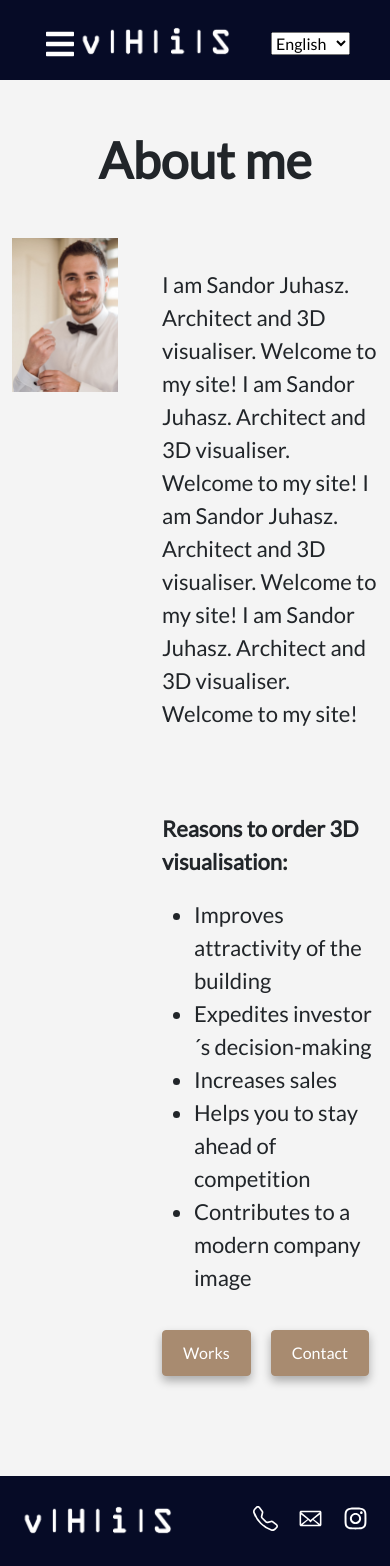
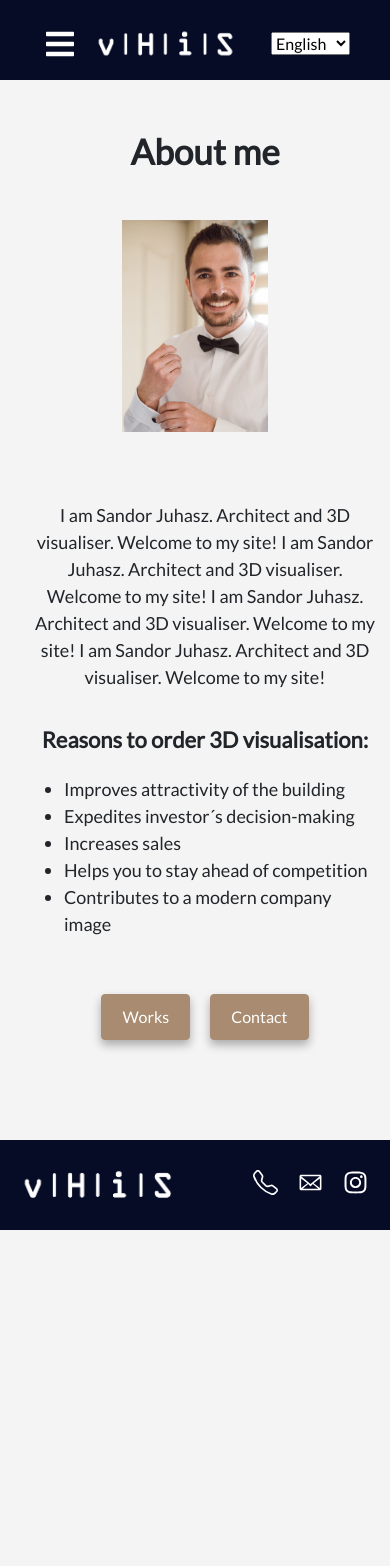
Before and after one commit to fhonoria/3d_visualization_site, a React (Create React App) app: page /about in a window 390 px wide. After the commit the page ends 1230 px from the top, so only its background shows below. Built offline with nearby package versions, Linux system fonts and the light colour scheme.

Commit message:
made all submenus responsive

```diff
--- a/src/components/Navbar.css
+++ b/src/components/Navbar.css
@@ -85,3 +85,9 @@
 span {
   margin-left: 16px;
 }
+
+@media (max-width: 400px) {
+  .navbar img {
+    width: 47%;
+  }
+}
--- a/src/components/Services.css
+++ b/src/components/Services.css
@@ -19,6 +19,10 @@
   opacity: 0.7;
 }
 
+.services .building-icon {
+  font-size: 50px;
+  margin-bottom: 23px;
+}
 .services .couch-icon {
   font-size: 50px;
   margin-bottom: 20px;
@@ -34,7 +38,8 @@
   margin-bottom: 18px;
 }
 
-.services .building-icon {
-  font-size: 45px;
-  margin-bottom: 23px;
+@media (max-width: 768px) {
+  .services h4 {
+    font-size: 12px;
+  }
 }
--- a/src/components/Services.js
+++ b/src/components/Services.js
@@ -39,46 +39,66 @@ function Services(props) {
             <div className="col-3">
               <a href="./Works#exterior" className="work-button">
                 <HiIcons.HiOfficeBuilding className="building-icon" />
+              </a>
+            </div>
+            <div className="col-3">
+              <a href="./Works#interior" className="work-button">
+                <FaIcons.FaCouch className="couch-icon" />
+              </a>
+            </div>
+            <div className="col-3">
+              <a href="./Works#floor-plans" className="work-button">
+                <FaIcons.FaDraftingCompass className="compass-icon" />
+              </a>
+            </div>
+            <div className="col-3">
+              <a href="./Works#product-design" className="work-button">
+                <HiIcons.HiLightBulb className="bulb-icon" />
+              </a>
+            </div>
+          </div>
+          <div className="row">
+            <div className="col-3">
               <h4>
                 <strong className="text-uppercase">
                   {content.categoryExterior}
                 </strong>
               </h4>
-                <h4>{content.titleExterior}</h4>
-              </a>
             </div>
             <div className="col-3">
-              <a href="./Works#interior" className="work-button">
-                <FaIcons.FaCouch className="couch-icon" />
               <h4>
                 <strong className="text-uppercase">
                   {content.categoryInterior}
                 </strong>
               </h4>
-                <h4>{content.titleInterior}</h4>
-              </a>
             </div>
             <div className="col-3">
-              <a href="./Works#floor-plans" className="work-button">
-                <FaIcons.FaDraftingCompass className="compass-icon" />
               <h4>
                 <strong className="text-uppercase">
                   {content.category3dFloorplan}
                 </strong>
               </h4>
-                <h4>{content.title3dFloorplan}</h4>
-              </a>
             </div>
             <div className="col-3">
-              <a href="./Works#product-design" className="work-button">
-                <HiIcons.HiLightBulb className="bulb-icon" />
               <h4>
                 <strong className="text-uppercase">
                   {content.categoryProduct}
                 </strong>
               </h4>
+            </div>
+          </div>
+          <div className="row">
+            <div className="col-3">
+              <h4>{content.titleExterior}</h4>
+            </div>
+            <div className="col-3">
+              <h4>{content.titleInterior}</h4>
+            </div>
+            <div className="col-3">
+              <h4>{content.title3dFloorplan}</h4>
+            </div>
+            <div className="col-3">
               <h4>{content.titleProduct}</h4>
-              </a>
             </div>
           </div>
         </section>
--- a/src/pages/About.css
+++ b/src/pages/About.css
@@ -23,3 +23,40 @@ li {
 .about .header-text {
   margin: 70px 0 100px 0;
 }
+
+@media (max-width: 992px) {
+  .about h1 {
+    font-size: 35px;
+  }
+
+  .about h2 {
+    margin-top: 0;
+    text-align: center;
+  }
+
+  .about h3,
+  li {
+    font-size: 18px;
+  }
+
+  .about h3 {
+    text-align: center;
+  }
+
+  .about img {
+    display: block;
+    margin: 0 auto;
+    width: 40%;
+    margin-top: 40px;
+  }
+
+  .about .listing {
+    display: flex;
+    justify-content: center;
+    margin-bottom: 20px;
+  }
+
+  .about .buttons {
+    text-align: center;
+  }
+}
--- a/src/pages/About.js
+++ b/src/pages/About.js
@@ -44,18 +44,22 @@ function About(props) {
       </section>
       <div className="container">
         <div className="row">
-          <div className="col-4">
+          <div className="col-lg-4">
             <img src={profile} alt="profile_photo" className="img-fluid"></img>
           </div>
-          <div className="col-8 header-text">
+          <div className="col-lg-8 header-text">
             <Fragment>
               <h3>{content.description}</h3>
               <br />
               <h2>
                 <strong>{content.reasonTitle}</strong>
               </h2>
+              <div className="listing">
                 <ul>{ReactHtmlParser(content.reasons)}</ul>
+              </div>
             </Fragment>
+
+            <div className="buttons">
               <a href="./Works" className="btn btn-branding">
                 {content.worksButton}
               </a>
@@ -66,6 +70,7 @@ function About(props) {
           </div>
         </div>
       </div>
+    </div>
   );
 }
 
--- a/src/pages/Contact.css
+++ b/src/pages/Contact.css
@@ -7,3 +7,16 @@
   font-size: 20px;
   margin: 20px 0 10px 0;
 }
+
+.contact form {
+  margin: 25px 85px 75px 100px;
+}
+
+@media (max-width: 992px) {
+  .contact h1 {
+    font-size: 35px;
+  }
+  .contact form {
+    margin: 0;
+  }
+}
--- a/src/pages/Contact.js
+++ b/src/pages/Contact.js
@@ -52,7 +52,6 @@ function Contact(props) {
         <section>
           <form
             className="row"
-            style={{ margin: "25px 85px 75px 100px" }}
             enctype="multipart/form-data"
             method="post"
             onSubmit={sendEmail}
--- a/src/pages/HomeV2.css
+++ b/src/pages/HomeV2.css
@@ -62,6 +62,10 @@
 }
 
 @media (max-width: 992px) {
+  .homev2 h1 {
+    font-size: 35px;
+  }
+
   .maintitle {
     margin-top: 10px;
   }
--- a/src/pages/Prices.css
+++ b/src/pages/Prices.css
@@ -11,3 +11,12 @@
 .prices .btn-branding {
   margin: 0;
 }
+
+@media (max-width: 768px) {
+  .prices h1 {
+    font-size: 35px;
+  }
+  p {
+    font-size: 12px;
+  }
+}
--- a/src/pages/Works.css
+++ b/src/pages/Works.css
@@ -26,3 +26,14 @@
 .works i:hover {
   opacity: 0.7;
 }
+
+@media (max-width: 768px) {
+  .works h1 {
+    font-size: 35px;
+  }
+
+  .works h2 {
+    font-size: 14px;
+    font-weight: bold;
+  }
+}
```
Lines whose indentation alone changed are shown as unchanged.
